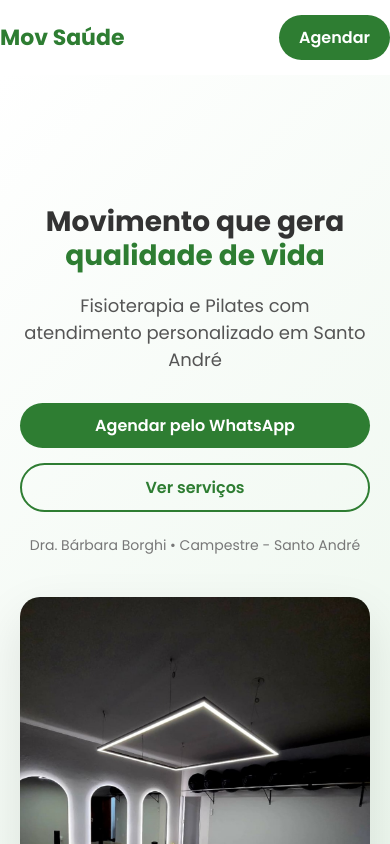
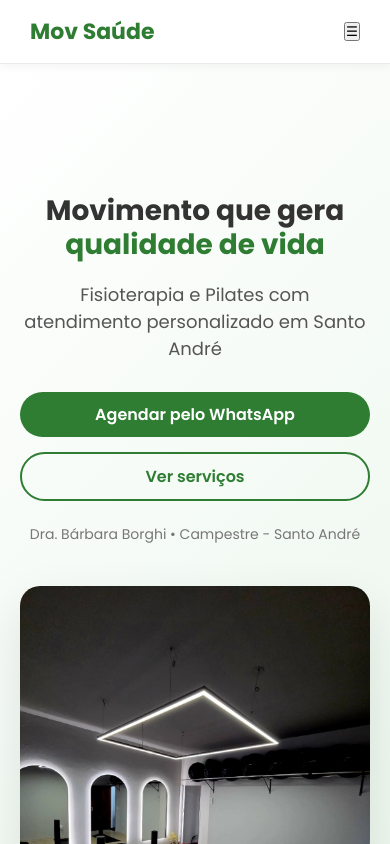
Before and after one commit to gustavoagsilva/mov-saude-react, a React (Vite) app: page / in a window 390 px wide. Shown: the top 844 px of the page. Built offline with nearby package versions, Linux system fonts and the light colour scheme.

Commit message:
feat: add hamburger menu for mobile

```diff
--- a/src/components/Header/Header.css
+++ b/src/components/Header/Header.css
@@ -51,8 +51,39 @@
   transform: scale(1.05);
 }
 
+.header__hamburger {
+  display: none;
+}
+
 @media (max-width: 768px) {
+  .header__logo {
+    margin-left: 30px;
+  }
+
+  .header__container {
+    flex-wrap: wrap;
+  }
+
   .header__menu {
     display: none;
   }
+
+  .header__menu--open {
+    display: flex;
+    width: 100%;
+    flex-direction: column;
+    gap: 5px;
+    order: 3;
+    margin-left: 30px;
+    margin-bottom: 10px;
+  }
+
+  .header__hamburger {
+    display: block;
+    margin-right: 30px;
+  }
+
+  .header__cta {
+    display: none;
+  }
 }
--- a/src/components/Header/Header.jsx
+++ b/src/components/Header/Header.jsx
@@ -1,40 +1,47 @@
 import "./Header.css";
+import { useState } from "react";
 
 function Header() {
+  const [open, setOpen] = useState(false);
   return (
-    <header className="header__container container">
-      <h1 className="header__logo">Mov Saúde</h1>
+    <header className="header">
+      <div className="header__container container">
+        <h1 className="header__logo">Mov Saúde</h1>
+        <button className="header__hamburger" onClick={() => setOpen(!open)}>
+          ☰
+        </button>
+        <a
+          href="https://wa.me/5511910000570"
+          className="btn btn--primary header__cta"
+          target="_blank"
+        >
+          Agendar
+        </a>
+      </div>
       <nav className="header__nav">
-        <ul className="header__menu">
+        <ul className={`header__menu ${open ? "header__menu--open" : ""}`}>
           <li>
             <a href="#" className="header__link">
               Início
             </a>
           </li>
           <li>
-            <a href="services" className="header__link">
+            <a href="#services" className="header__link">
               Serviços
             </a>
           </li>
           <li>
-            <a href="about" className="header__link">
+            <a href="#about" className="header__link">
               Sobre
             </a>
           </li>
           <li>
-            <a href="contact" className="header__link">
+            <a href="#contact" className="header__link">
               Contato
             </a>
           </li>
         </ul>
       </nav>
-      <a
-        href="https://wa.me/5511910000570"
-        className="btn btn--primary"
-        target="_blank"
-      >
-        Agendar
-      </a>
     </header>
   );
 }
```
